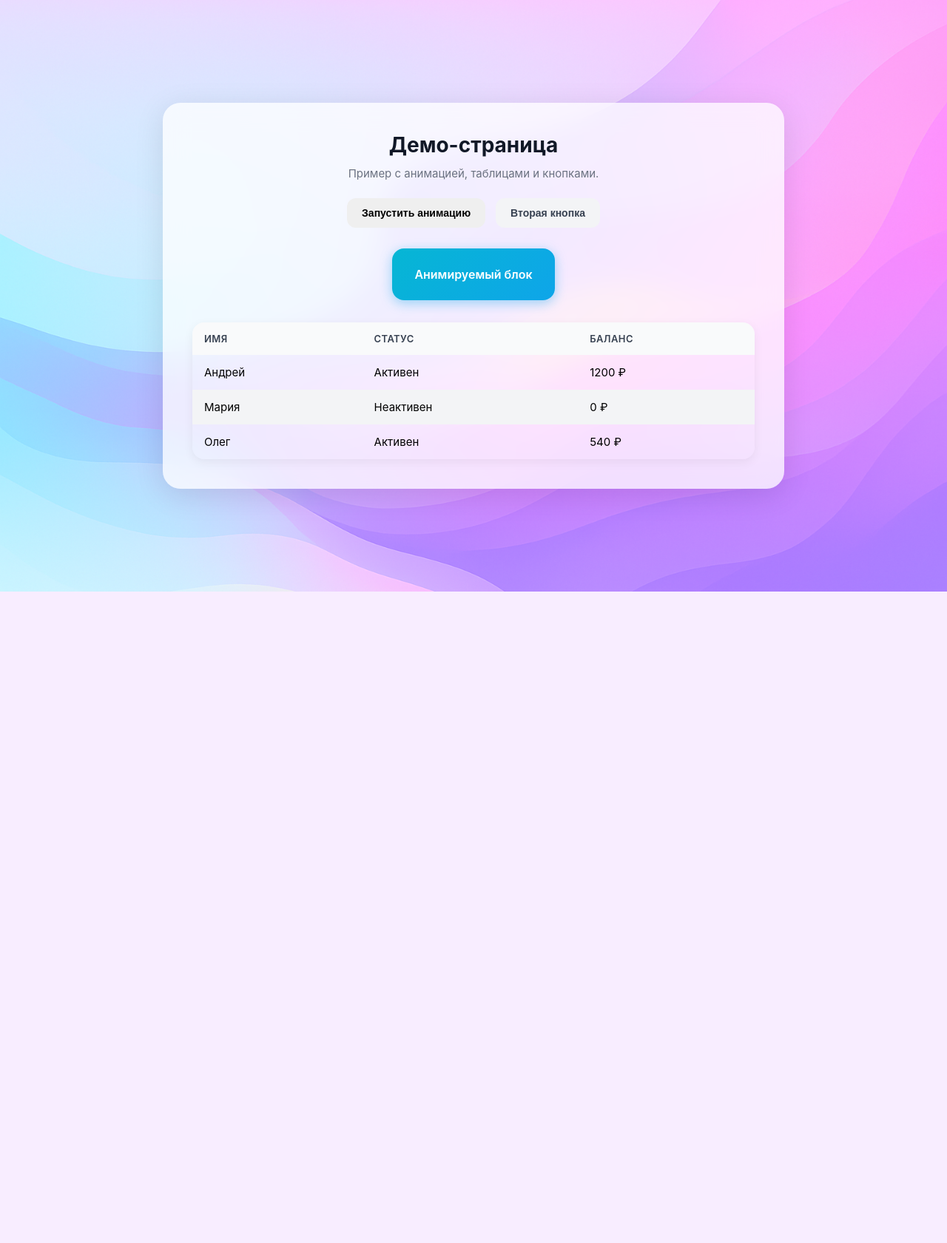
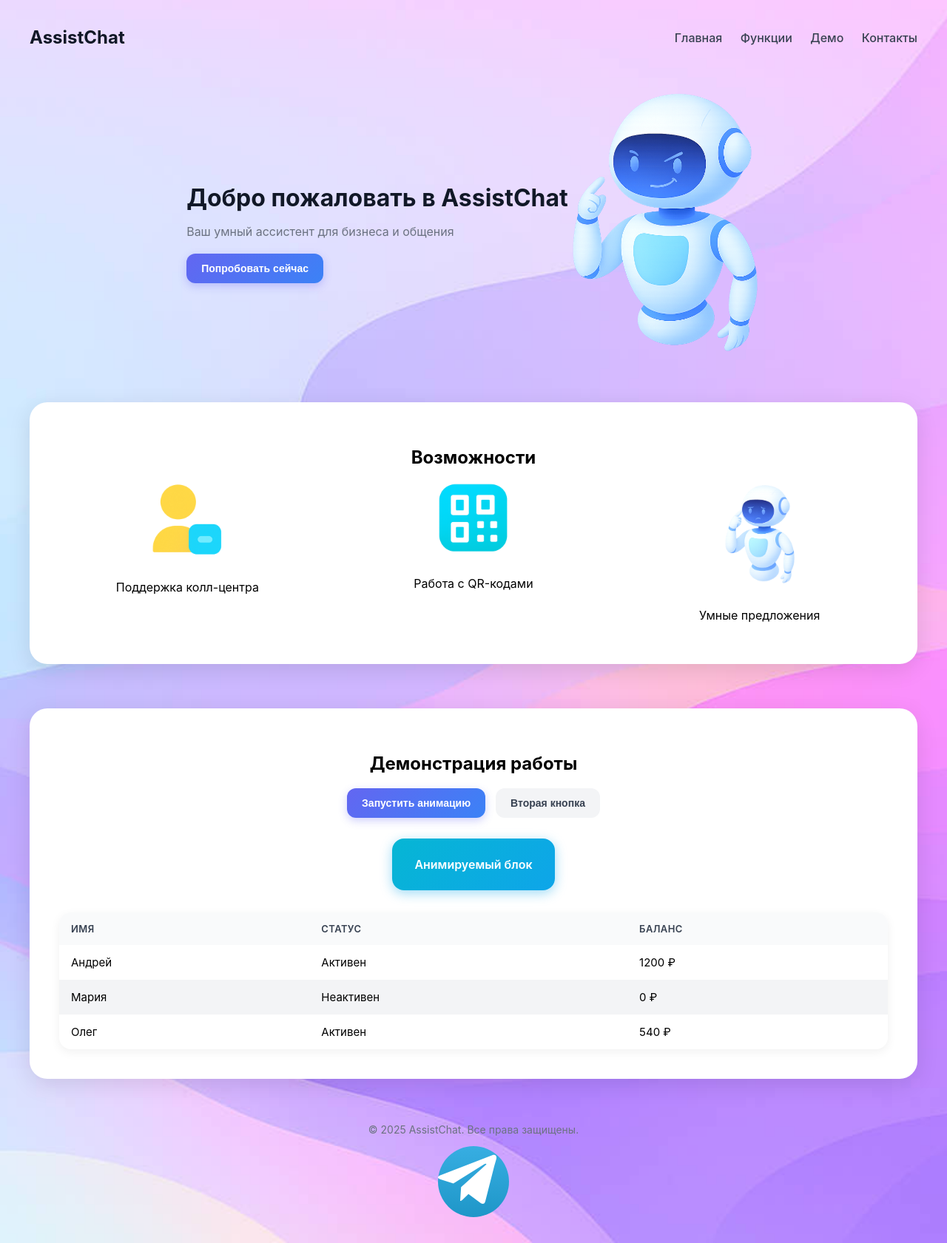
Before and after one commit to Aalam2000/assistchat, a FastAPI app: template src/app/templates/demo.html in a window 1280 px wide. Shown: the whole page at 74% size. Before the commit the page ends 800 px from the top, so only its background shows below. Run offline with FastAPI, Linux system fonts and the light colour scheme; the template is opened without the code that fills it, so the values that code supplies are empty; some libraries are stand-ins or nearby versions.

Commit message:
ДЕМО 2

```diff
--- a/src/app/static/css/demo.css
+++ b/src/app/static/css/demo.css
@@ -1,54 +1,89 @@
-/* ===== Базовый фон ===== */
+/* ===== Общая страница ===== */
 body {
   margin: 0;
   font-family: 'Inter', system-ui, sans-serif;
-  background: linear-gradient(135deg, #eef2ff, #f0fdfa);
+  background: url('../img/bg-mobile.jpeg') no-repeat center top;
+  background-size: cover;
   min-height: 100vh;
-  display: flex;
-  align-items: center;
-  justify-content: center;
 }
 
-/* ===== Карточка ===== */
-.demo-container {
-  max-width: 760px;
-  width: 100%;
-  padding: 40px;
-  border-radius: 24px;
-  background: rgba(255, 255, 255, 0.75);
-  backdrop-filter: blur(16px);
-  box-shadow: 0 8px 40px rgba(0, 0, 0, 0.1);
-  text-align: center;
-  animation: fadeIn 0.8s ease;
+@media (min-width: 801px) {
+  body {
+    background: url('../img/bg-desktop.jpeg') no-repeat center top;
+    background-size: cover;
+  }
 }
 
-@keyframes fadeIn {
-  from { opacity: 0; transform: translateY(20px); }
-  to   { opacity: 1; transform: translateY(0); }
+.page {
+  max-width: 1200px;
+  margin: 0 auto;
+  padding: 20px;
 }
 
-/* ===== Заголовки и текст ===== */
-h2 {
-  margin: 0 0 12px;
-  font-size: 28px;
+/* ===== Шапка ===== */
+.site-header {
+  display: flex;
+  justify-content: space-between;
+  align-items: center;
+  margin-bottom: 40px;
+}
+
+.site-header .logo {
+  font-size: 24px;
   font-weight: 700;
   color: #111827;
 }
 
-p {
-  margin: 0 0 24px;
-  color: #6b7280;
-  font-size: 15px;
+.main-nav a {
+  margin-left: 20px;
+  text-decoration: none;
+  color: #374151;
+  font-weight: 500;
 }
 
-/* ===== Кнопки ===== */
-.actions {
+/* ===== HERO ===== */
+.hero {
   display: flex;
   justify-content: center;
-  gap: 14px;
-  margin-bottom: 28px;
+  align-items: center;
+  margin-bottom: 60px;
 }
 
+.hero-card {
+  display: flex;
+  align-items: center;
+  justify-content: space-between;
+  background: #fff;
+  border-radius: 24px;
+  box-shadow: 0 8px 30px rgba(0,0,0,0.1);
+  padding: 40px;
+  max-width: 1000px;
+  width: 100%;
+}
+
+.hero-text {
+  max-width: 50%;
+}
+
+.hero-text h2 {
+  font-size: 32px;
+  margin-bottom: 12px;
+  color: #111827;
+}
+
+.hero-text p {
+  color: #6b7280;
+  font-size: 16px;
+  margin-bottom: 20px;
+}
+
+.hero-image img {
+  width: 260px;
+  height: auto;
+}
+
+
+/* ===== Кнопки ===== */
 .btn {
   padding: 12px 20px;
   border-radius: 12px;
@@ -78,7 +113,42 @@ p {
   transform: translateY(-2px);
 }
 
-/* ===== Анимируемый блок ===== */
+/* ===== FEATURES ===== */
+.features {
+  margin-bottom: 60px;
+  text-align: center;
+}
+
+.feature-list {
+  display: grid;
+  grid-template-columns: repeat(auto-fit, minmax(200px, 1fr));
+  gap: 40px;
+  margin-top: 20px;
+}
+
+.feature-item {
+  text-align: center;
+}
+
+.icon {
+  width: 96px;
+  height: auto;
+  margin: 0 auto 12px;
+}
+
+/* ===== DEMO ===== */
+.demo {
+  margin-bottom: 60px;
+  text-align: center;
+}
+
+.actions {
+  display: flex;
+  justify-content: center;
+  gap: 14px;
+  margin-bottom: 28px;
+}
+
 .anim-box {
   width: 220px;
   height: 70px;
@@ -100,7 +170,6 @@ p {
   box-shadow: 0 6px 24px rgba(139,92,246,0.5);
 }
 
-/* ===== Таблица ===== */
 .demo-table {
   width: 100%;
   border-collapse: collapse;
@@ -134,14 +203,23 @@ p {
   transition: background .3s ease;
 }
 
-body {
-  background: url('../img/bg-mobile.png') no-repeat center top;
-  background-size: cover;
+/* ===== FOOTER ===== */
+.site-footer {
+  text-align: center;
+  margin-top: 40px;
+  font-size: 14px;
+  color: #6b7280;
 }
 
-@media (min-width: 801px) {
-  body {
-    background: url('../img/bg-desktop.png') no-repeat center top;
-    background-size: cover;
-  }
+.site-footer .social {
+  margin-top: 10px;
 }
+
+/* ===== Контентные секции ===== */
+.section-card {
+  background: #fff;
+  border-radius: 24px;
+  box-shadow: 0 8px 30px rgba(0,0,0,0.1);
+  padding: 40px;
+  margin-bottom: 60px;
+}
--- a/src/app/templates/demo.html
+++ b/src/app/templates/demo.html
@@ -7,12 +7,60 @@
   <link href="/static/css/demo.css" rel="stylesheet"/>
 </head>
 <body>
-  <div class="demo-container">
-    <h2>Демо-страница</h2>
-    <p>Пример с анимацией, таблицами и кнопками.</p>
+
+  <div class="page">
+
+    <!-- Шапка -->
+    <header class="site-header">
+      <h1 class="logo">AssistChat</h1>
+      <nav class="main-nav">
+        <a href="#">Главная</a>
+        <a href="#">Функции</a>
+        <a href="#">Демо</a>
+        <a href="#">Контакты</a>
+      </nav>
+    </header>
+
+    <!-- Главный экран -->
+    <section class="hero">
+
+        <div class="hero-text">
+          <h2>Добро пожаловать в AssistChat</h2>
+          <p>Ваш умный ассистент для бизнеса и общения</p>
+          <button class="btn primary">Попробовать сейчас</button>
+        </div>
+        <div class="hero-image">
+          <img src="/static/img/robot_attention.png" alt="Робот" />
+        </div>
+
+    </section>
+
+
+    <!-- Блок преимуществ -->
+    <section class="features section-card">
+      <h2>Возможности</h2>
+      <div class="feature-list">
+        <div class="feature-item">
+          <img src="/static/img/callcenter.png" alt="Callcenter" class="icon"/>
+          <p>Поддержка колл-центра</p>
+        </div>
+        <div class="feature-item">
+          <img src="/static/img/qr.png" alt="QR" class="icon"/>
+          <p>Работа с QR-кодами</p>
+        </div>
+        <div class="feature-item">
+          <img src="/static/img/robot_thinks.png" alt="Робот думает" class="icon"/>
+          <p>Умные предложения</p>
+        </div>
+      </div>
+    </section>
+
+    <!-- Демонстрация -->
+    <section class="demo section-card">
+      <h2>Демонстрация работы</h2>
 
       <div class="actions">
-      <button id="start-btn" class="btn">Запустить анимацию</button>
+        <button id="start-btn" class="btn primary">Запустить анимацию</button>
         <button class="btn secondary">Вторая кнопка</button>
       </div>
 
@@ -28,7 +76,17 @@
           <tr><td>Олег</td><td>Активен</td><td>540 ₽</td></tr>
         </tbody>
       </table>
+    </section>
+
+    <!-- Подвал -->
+    <footer class="site-footer">
+      <p>&copy; 2025 AssistChat. Все права защищены.</p>
+      <div class="social">
+        <a href="#"><img src="/static/img/telegram.svg" alt="Telegram" class="icon"/></a>
       </div>
+    </footer>
+
+  </div> <!-- /.page -->
 
   <script src="/static/js/demo.js"></script>
 </body>
```
Also changed, not shown: src/app/static/img/bg-desktop.jpeg (added), src/app/static/img/bg-desktop.png (deleted), src/app/static/img/bg-mobile.jpeg (added), src/app/static/img/bg-mobile.png (deleted), src/app/static/img/bubble.png (added), src/app/static/img/callcenter.png (added), src/app/static/img/card_blue.png (added), src/app/static/img/data.png (added), src/app/static/img/messages.png (added), src/app/static/img/mic.png (added), src/app/static/img/output.png (added), src/app/static/img/qr.png (added), src/app/static/img/robot_attention.png (added), src/app/static/img/robot_invite.png (added), 3 more files, 1 other file. Lines whose indentation alone changed are shown as unchanged.
